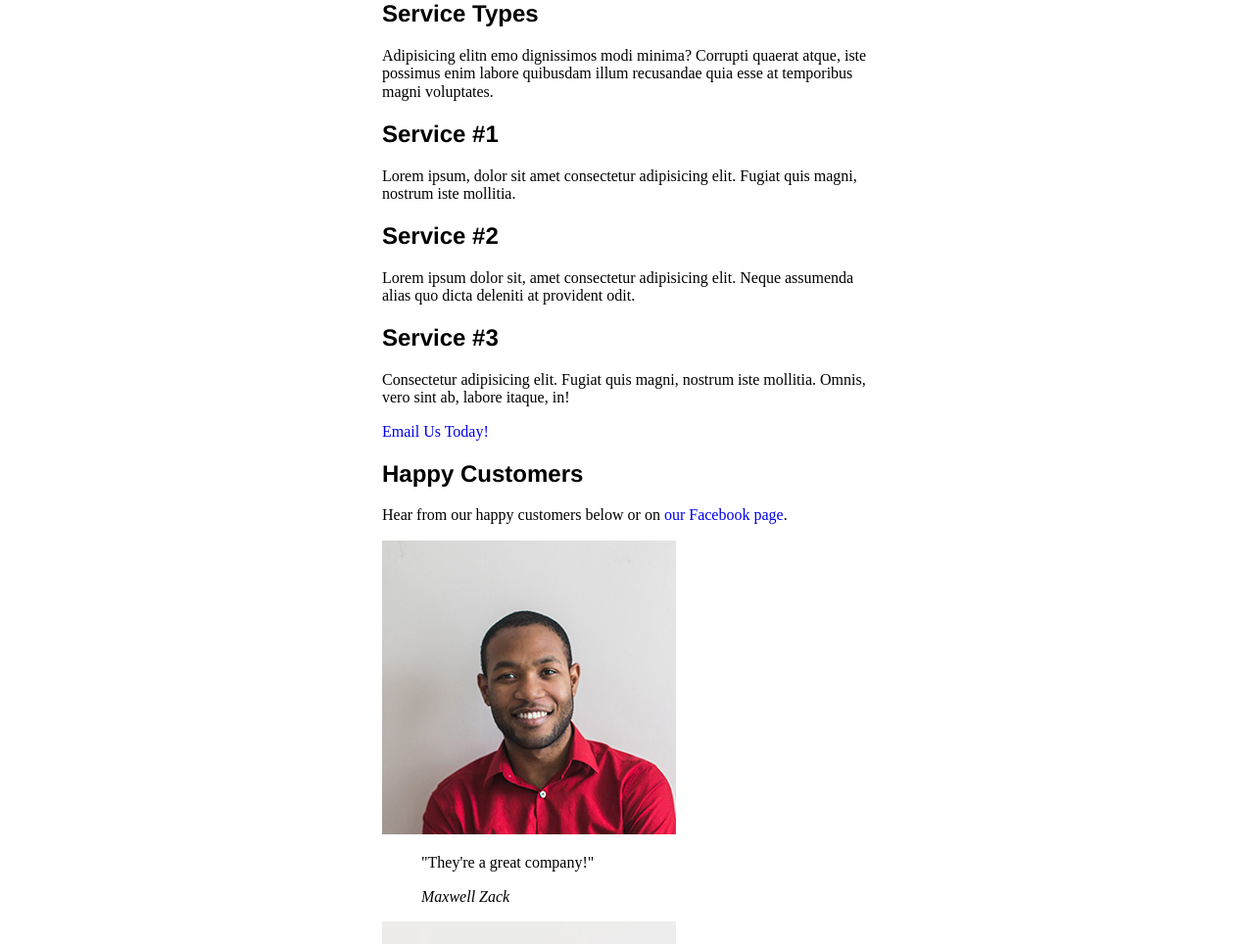
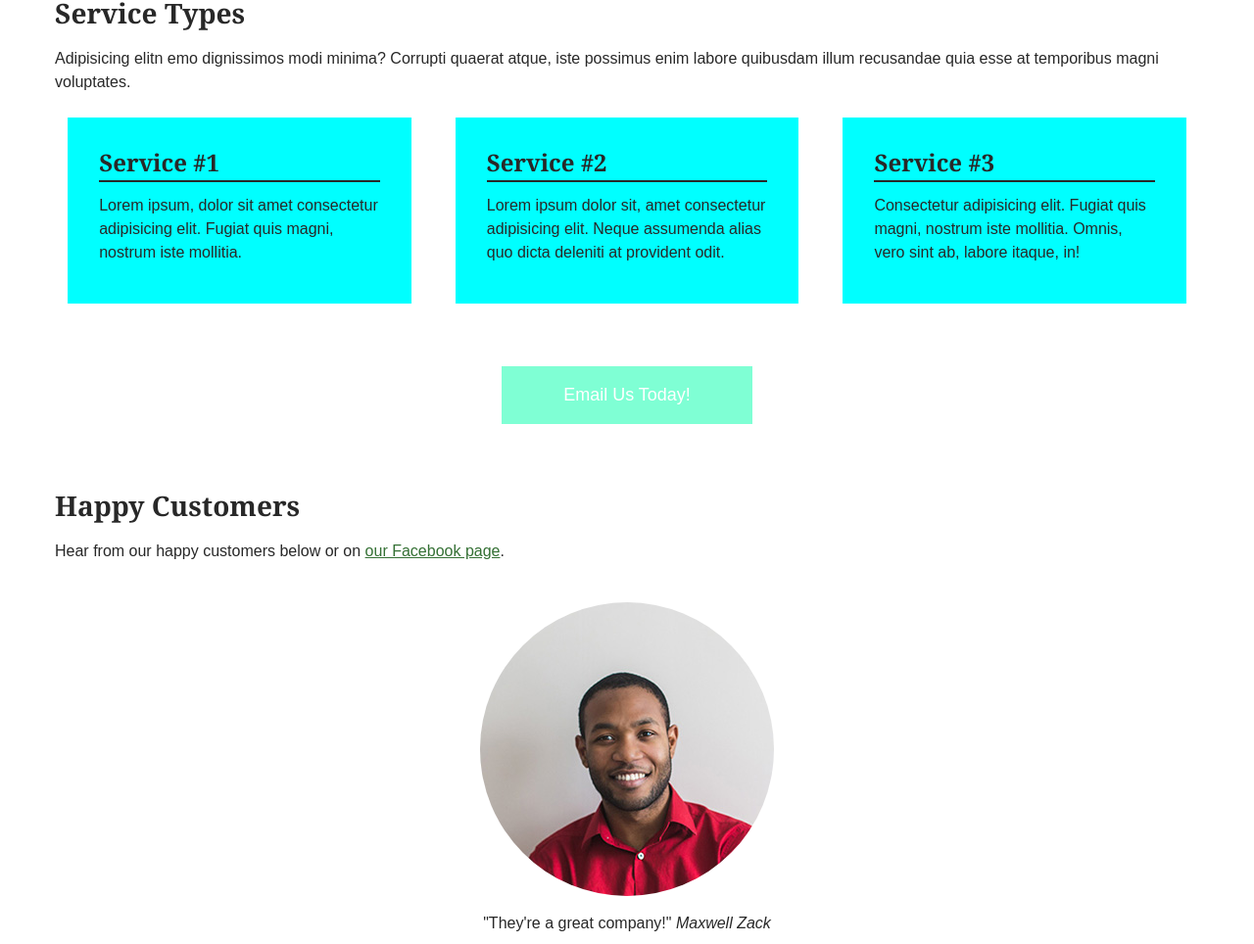
Before and after one commit to taylorrdoyle93/fwd41, a plain HTML site: page services.html in a window 1280 px wide. Shown: the part 228-1192 px from the top of the page at 98% size. Drawn offline with Linux system fonts and the light colour scheme.

Commit message:
code along in class

```diff
--- a/Styles/pricing.css
+++ b/Styles/pricing.css
@@ -1,45 +1,40 @@
-body{
-    background-color: #03351F;
-    font-family:monospace, Times, serif;
-    color: #FF99F1;
-    line-height:1.5rem;
+body {
+	background-color: #f1faee;
+	color: #1d3557;
+	font-family: Tahoma,Verdana,Segoe,sans-serif;
 }
 
-h1, h2, h3, h4, h5, h6
-{
-font-family:Verdana, Geneva, Tahoma, sans-serif
+h1,
+h2 {
+	font-family: Georgia,Times,"Times New Roman",serif;
+	font-size: 2rem;
 }
 
-h1
-{
-    line-height:4.25rem;
+h2 {
+	font-size: 1.5rem;
 }
 
-h2
-{
-    line-height:2.8125rem;
+table,
+th,
+td {
+	border: 1px solid #e63946;
+	border-collapse: collapse;
+	text-align: center;
 }
 
-.our-support-team
-{
-    background-color: #FF99F1;
-    font-family:monospace, Times, serif;
-    color: #03351F;
-    line-height:1.5rem;
+img {
+	border: 2px dashed #e63946;
 }
 
-blockquote p{
-    font-style: italic;
+blockquote p {
+	font-style: italic;
 }
 
-table, th, td
-{
-    border: 2px solid #FF99F1;
-    border-collapse:collapse;
-    text-align: center;
+blockquote cite {
+	font-style: normal;
 }
 
-img
-{
-    border: 20px dashed #03351F;
+.section-two {
+	background-color: #1d3557;
+	color: #f1faee;
 }
--- a/Styles/services.css
+++ b/Styles/services.css
@@ -1,71 +1,185 @@
+/* General Styles */
 body {
-    max-width: 31.25rem;
-    margin: 0 auto;
+    font-family: Arial, "Helvetica Neue", Helvetica, sans-serif;
+    font-size: 1rem;
+    font-weight: 400;
+    line-height: 1.5;
+    color: #282828;
+    /* margin: 0 auto;*/
 }
 
-h1, h2, h3, h4, h5, h6
-{
-font-family:'Franklin Gothic Medium', 'Arial Narrow', Arial, sans-serif
+Main {
+    max-width: 75rem;
+    margin: 0 auto;
+    padding: 0 1rem;
+}
+
+h1,
+h2,
+h3,
+h4,
+h5,
+h6 {
+    font-family: Georgia, Times, "Times New Roman", serif;
+    margin: .5em 0;
+}
+
+h1 {
+    font-size: 2.5rem;
+}
+
+h2 {
+    font-size: 1.75rem;
+}
+
+p {
+    margin: 0 0 1.5em;
+}
+
+a,
+a:visited {
+    color: #347034;
+}
+
+a:hover,
+a:focus {
+    color: #234723;
+}
+
+a:focus {
+    outline: 1px dotted #234723;
+}
+
+a:active {
+    color: #ffffff;
+    background-color: #234723;
+}
+
+section {
+    margin-bottom: 3rem;
+}
+
+header,
+footer {
+    background-color: #eeeeee;
+    text-align: center;
+    padding: 1rem;
+}
+
+footer p {
+    margin: 0;
+}
+
+/* Header Styles */
+header {
+    text-align: center;
+}
+
+nav ul {
+    padding: 0;
 }
 
 nav li {
     display: inline-block;
-    width: 4rem;
-    font-family: Verdana, Geneva, Tahoma, sans-serif;
-    font-weight: 100;
+    margin: 0 1rem;
 }
 
-header {
-    background-color: rgb(224, 224, 224);
-    padding: 2rem 2rem;
+nav a {
+    text-decoration: none;
 }
 
-a {
-    text-decoration: none !important;
+/* Services Styles */
+.services article {
+    background-color: #caffca;
+    padding: 1rem 2rem;
+    margin-bottom: 2rem;
 }
 
-  a:visited {
-    color:#0000EE
+.services article h2 {
+    font-size: 1.5rem;
+    border-bottom: 2px solid currentColor;
 }
 
-  a:hover,
-  a:focus
-  a:focus-visible {
-    background-color: #aced90;
-    color:black;
-    outline-style: dotted;
-    outline-color: black;
+.services a {
+    display: block;
+    width: 16rem;
+    margin: 2rem auto;
+    padding: 1rem;
+    background-color: #347034;
+    color: #ffffff;
+    text-align: center;
+    font-size: 1.125rem;
+    text-decoration: none;
 }
 
-  a:active {
-    background-color: #aced90;
-    color:black;
+.services a:hover,
+.services a:focus,
+.services a:active {
+    background-color: #234723;
 }
 
-  .service
-{
-    background-color:#aced90;
-    padding-left: 1.5rem;
-    padding-right: 1.5rem;
-    padding-top: 1rem;
-    padding-bottom: 1rem;
-    margin: 1rem;
+@media (min-width: 50em) {
+    .services article {
+        background-color: aqua;
     }
 
-h3 {
-    text-decoration-line: underline;
+    .services a {
+        background-color: aquamarine;
     }
 
-  .email-us { /* googled how to do this and grabbed code snippet from Stack Overflow */
-    display: inline-block;
-  background-color:darkgreen;
-  font-family: "arial-black";
-  font-size: 12px;
-  color: #ffffff;
-  padding: 10px 14px;
-  margin-left: 10rem;
+    .cards {
+        /* display: flex;
+        flex-direction: column;
+        flex-direction: column-reverse;
+        flex-direction: row-reverse; */
+        display: flex;
+        flex-wrap: wrap;
+        justify-content: space-evenly;
+        gap: 2rem;
     }
 
-.client-photo {
-    border-radius:50%;
+    .cards article {
+        width: 30%;
+        flex: 0 1 30%;
     }
+
+    .cards .service-1 {
+        flex: 0 1 50%;
+        order: 1;
+    }
+
+}
+
+
+
+    /* Testimonials Styles */
+    .testimonials img {
+        display: block;
+        margin: 1rem auto;
+        border-radius: 50%;
+    }
+
+    .testimonials article {
+        text-align: center;
+        margin-bottom: 2rem;
+    }
+
+    .testimonials blockquote p {
+        display: inline-block;
+        margin: 0;
+    }
+
+    @media (min-width: 37.5em){
+        .testimonials{
+            display:flex;
+            flex-wrap: wrap;
+            justify-content: space-around;
+        }
+
+        .testimonials > *:not(article) {
+            width: 100%;
+        }
+
+        .testimonials article {
+        }
+    }
--- a/Styles/styles.css
+++ b/Styles/styles.css
@@ -1,50 +1,57 @@
-html {
-
-    box-sizing: border-box;
-
- }
-
- *, *:before, *:after {
-
-    box-sizing: inherit;
-
- }
-
 body {
-    max-width: 31.25rem;  /* makes page mobile size only */
+	font-family: Arial,"Helvetica Neue",Helvetica,sans-serif;
+	font-size: 18px;
+	font-weight: 400;
+	line-height: 1.5;
+	color: rgb(40, 40, 40);
+	max-width: 31.25rem;
 	margin: 0 auto;
 }
 
 h2 {
-    color: #ff0000;
+	color: darkred;
 }
 
-/* More specific than just selecting p */
 .warning {
 	color: #ff0000;
 }
 
-p {
-    color: #57b233;
+.bg-gray {
+	color: lightgray;
 }
 
 ol li,
 dd {
+	color: purple;
+}
+
+section.warning {
+	background-color: #ffff0075;
+	padding: .5rem 2rem;
+}
+
+.section-table {
+	background-color: #eee;
+	/*padding-top: 1rem;
+	padding-right: 2rem;
+	padding-bottom: 3rem;
+	padding-left: 4rem;*/
+	padding: 1rem 2rem 3rem 4rem;
+}
+
+.table-custom {
 	color: green;
 }
 
-#carrots {
-    color: rgb(255, 165, 0);
+table {
+	color: orange;
 }
 
-section.featured {
-    background-color: azure;
-    /* color: blueviolet; */
+td,
+th {
+	padding: .5rem;
 }
 
-/* h2 {
-    color: cornflowerblue;
-} */
 nav li {
 	display: inline-block;
 }
@@ -53,42 +60,24 @@ section.warning img {
 	display: block;
 }
 
-.section-table {
-    padding: 1rem 2rem 3rem 4rem;
-    margin: 6rem;
-}
-
-td,
-th{
-    padding: .5rem;
-}
-
-section.warning {
-    padding: 1rem .5rem;
-}
-
-.table-custom {
-    padding: 2rem 1rem 3rem;
-}
-
 a {
 	color: #338033;
 }
 
 a:visited {
-    color: #003
+	color: #003800;
 }
 
 a:hover,
 a:focus {
-    background-color: #ff0000;
+	background-color: #003800;
 	color: #ffffff;
 }
 
 a:focus {
-    outline: 1px dotted #003;
+	outline: 1px dotted #003800;
 }
 
 a:active {
-    background-color:#ff0000;
+	background-color: #ff0000;
 }
--- a/services.html
+++ b/services.html
@@ -2,6 +2,7 @@
 <html lang="en">
 <head>
 	<meta charset="utf-8">
+    <meta name="viewport" content="width=device-width, initial-scale=1.0">
 	<title>Services</title>
 	<link rel="stylesheet" href="styles/normalize-fwd.css">
 	<link rel="stylesheet" href="styles/services.css">
@@ -29,7 +30,7 @@
 			<h2>Service Types</h2>
 
 			<p>Adipisicing elitn emo dignissimos modi minima? Corrupti quaerat atque, iste possimus enim labore quibusdam illum recusandae quia esse at temporibus magni voluptates.</p>
-
+        <div class="cards">
 			<article>
 				<h2>Service #1</h2>
 				<p>Lorem ipsum, dolor sit amet consectetur adipisicing elit. Fugiat quis magni, nostrum iste mollitia.</p>
@@ -44,16 +45,16 @@
 				<h2>Service #3</h2>
 				<p>Consectetur adipisicing elit. Fugiat quis magni, nostrum iste mollitia. Omnis, vero sint ab, labore itaque, in!</p>
 			</article>
+        </div>
 
 			<a href="mailto:email@example.com">Email Us Today!</a>
 		</section>
-
-		<section class="testimonials">
+        <div class="testimonials">
 			<h2>Happy Customers</h2>
 
 			<p>Hear from our happy customers below or on <a href="#">our Facebook page</a>.</p>
-
-			<article>
+			<div class="customers">
+			<article class="service-1">
 				<img src="images/customer1.jpg" alt="A photo of Maxwell Zack">
 				<blockquote>
 					<p>"They're a great company!"</p>
@@ -76,6 +77,7 @@
 					<cite>Jane Doe</cite>
 				</blockquote>
 			</article>
+        </div>
 		</section>
 
 	</main>
```
Also changed, not shown: Styles/normalize-fwd.css, 1 other file. Lines whose indentation alone changed are shown as unchanged.
